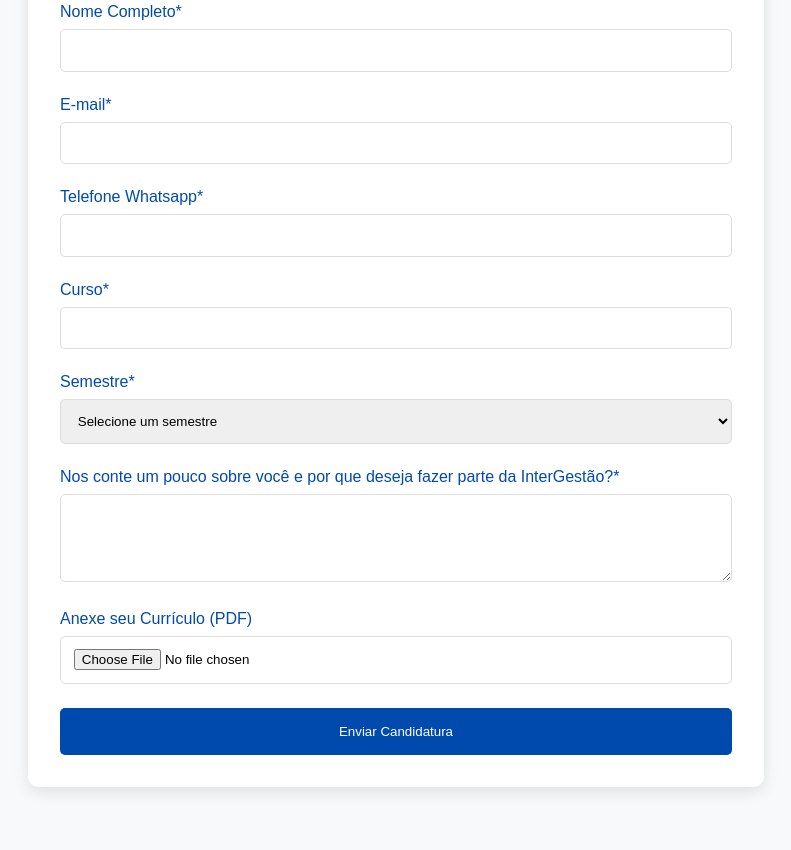
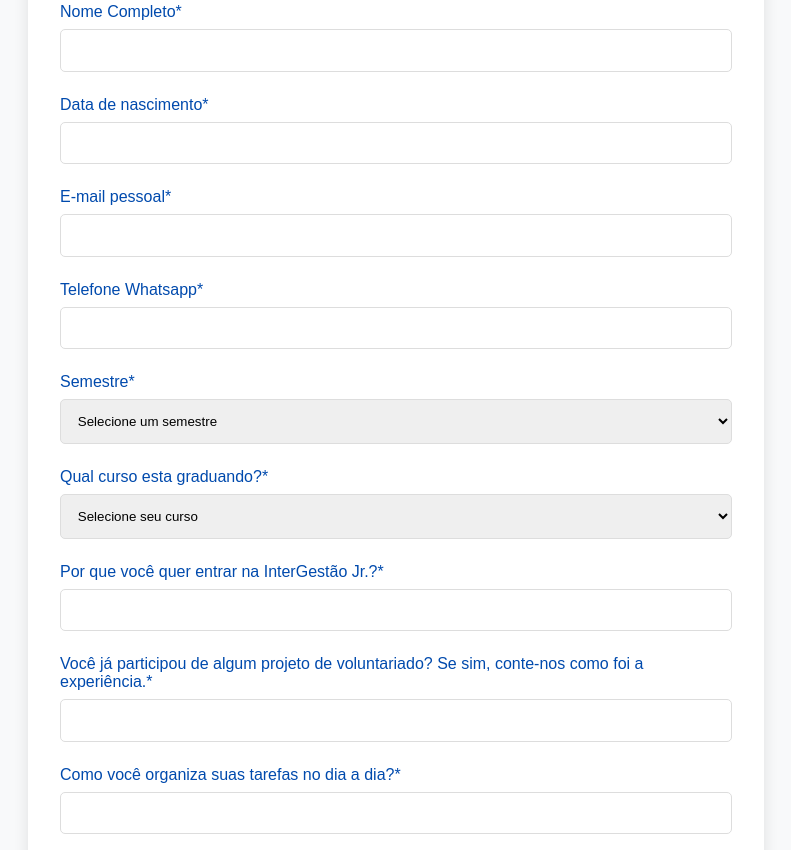
Before and after one commit to intergestaojr/intergestaojr.github.io, a plain HTML site: page forms_inscricao.html in a window 1280 px wide. Shown: the part 230-1080 px from the top of the page, without its empty margins (244-1035 px from the left). Drawn offline with Linux system fonts and the light colour scheme.

Commit message:
novas perguntas do forms

```diff
--- a/forms_inscricao.html
+++ b/forms_inscricao.html
@@ -221,7 +221,7 @@ button[type="submit"]:hover {
         <section class="form-section">
             <h1>Candidate-se para fazer parte da InterGestão</h1>
             <form id="candidateForm" class="candidate-form"
-                action="https://script.google.com/macros/s/AKfycbzPttssCqzLaWrQLkxPWA20arvX6pIHxPKcX_h0f5OHrHMpaD2DVMTtR1OUR5G_FWU4/exec"
+                action="https://script.google.com/macros/s/AKfycbwUwnsYaQHFIfbPAQE5lKcGlp_HMAmzebmpJ1pZREXvBbuvSR1o14Y57AJceLO4SPUn/exec"
                 method="POST"
                 enctype="multipart/form-data">
                 <div class="form-group">
@@ -230,7 +230,12 @@ button[type="submit"]:hover {
                 </div>
 
                 <div class="form-group">
-                    <label for="email">E-mail*</label>
+                    <label for="date">Data de nascimento*</label>
+                    <input type="text" id="date" name="date" required>
+                </div>
+
+                <div class="form-group">
+                    <label for="email">E-mail pessoal*</label>
                     <input type="email" id="email" name="email" required>
                 </div>
 
@@ -240,30 +245,40 @@ button[type="submit"]:hover {
                 </div>
 
                 <div class="form-group">
-                    <label for="curso">Curso*</label>
-                    <input type="text" id="curso" name="curso" required>
-                </div>
-
-                <div class="form-group">
                     <label for="periodo">Semestre*</label>
                     <select id="periodo" name="periodo" required>
                         <option value="0" disabled selected>Selecione um semestre</option>
-                        <option value="1">1º semestre</option>
-                        <option value="2">2º semestre</option>
-                        <option value="3">3º semestre</option>
-                        <option value="4">4º semestre</option>
-                        <option value="5">5º semestre ou superior</option>
+                        <option value="1º semestre">1º semestre</option>
+                        <option value="2º semestre">2º semestre</option>
+                        <option value="3º semestre">3º semestre</option>
+                        <option value="4º semestre">4º semestre</option>
+                        <option value="5º semestre">5º semestre</option>
+                        <option value="6º semestre">6º semestre</option>
                     </select>
                 </div>
 
                 <div class="form-group">
-                    <label for="motivacao">Nos conte um pouco sobre você e por que deseja fazer parte da InterGestão?*</label>
-                    <textarea id="motivacao" name="motivacao" rows="4" required></textarea>
+                    <label for="curso">Qual curso esta graduando?*</label>
+                    <select id="curso" name="curso" required>
+                        <option value="0" disabled selected>Selecione seu curso</option>
+                        <option value="GCOM">Gestão Comercial (GCom).</option>
+                        <option value="GTI">Gestão da Tecnologia da Informação (GTI).</option>
+                    </select>
                 </div>
 
                 <div class="form-group">
-                    <label for="cv">Anexe seu Currículo (PDF)</label>
-                    <input type="file" id="cv" name="cv" accept=".pdf" >
+                    <label for="pergunta1">Por que você quer entrar na InterGestão Jr.?*</label>
+                    <input type="text" id="pergunta1" name="pergunta1" required>
+                </div>
+
+                <div class="form-group">
+                    <label for="pergunta2">Você já participou de algum projeto de voluntariado? Se sim, conte-nos como foi a experiência.*</label>
+                    <input type="text" id="pergunta2" name="pergunta2" required>
+                </div>
+
+                <div class="form-group">
+                    <label for="pergunta3">Como você organiza suas tarefas no dia a dia?*</label>
+                    <input type="text" id="pergunta3" name="pergunta3" required>
                 </div>
 
                 <button type="submit" class="submit-btn">Enviar Candidatura</button>
```
